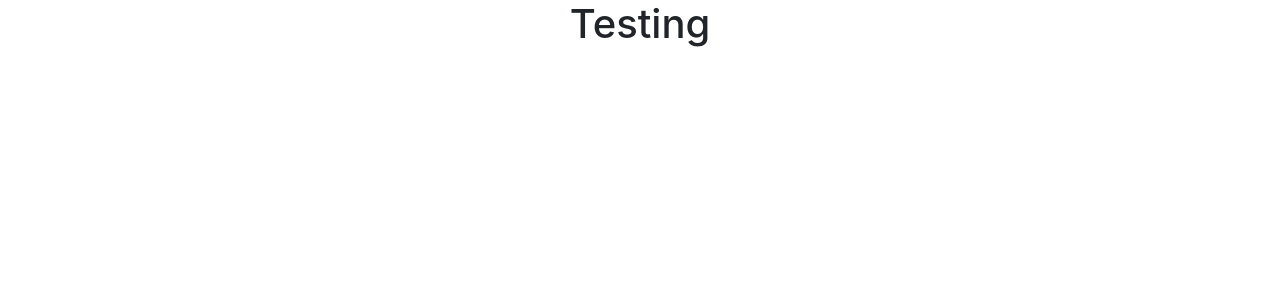
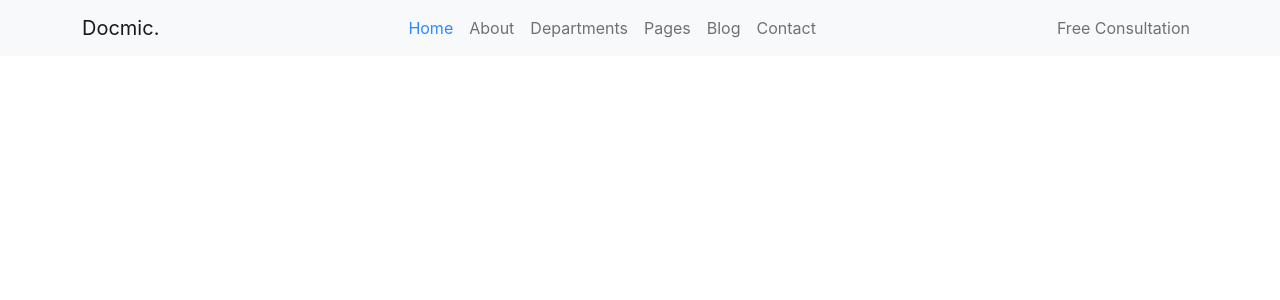
Before and after one commit to sujoncham/Health-Bondhu-Limited-Task, a React (Create React App) app: page / in a window 1280 px wide. Shown: the top 300 px of the page. Built offline with nearby package versions, Linux system fonts and the light colour scheme.

Commit message:
created component folder, then header, footer, pages, homesections

```diff
--- a/src/App.js
+++ b/src/App.js
@@ -1,9 +1,10 @@
 import './App.css';
+import Header from './components/Header/Header';
 
 function App() {
   return (
     <div className="App">
-      <h1>Testing</h1>
+      <Header></Header>
     </div>
   );
 }
--- /dev/null
+++ b/src/components/Header/Header.js
@@ -0,0 +1,30 @@
+import React from 'react';
+import { Container, Nav, Navbar } from 'react-bootstrap';
+
+const Header = () => {
+    return (
+        <Navbar bg="light" expand="lg">
+            <Container>
+                <Navbar.Brand href="#">Docmic.</Navbar.Brand>
+                <Navbar.Toggle aria-controls="navbarScroll" />
+                <Navbar.Collapse id="navbarScroll">
+                <Nav className="ms-auto my-2 my-lg-0"
+                    style={{ maxHeight: '100px' }} navbarScroll >
+                    <Nav.Link style={{color:'#2D89FF'}} href="#action1">Home</Nav.Link>
+                    <Nav.Link href="#action2">About</Nav.Link>
+                    <Nav.Link href="#action2">Departments</Nav.Link>
+                    <Nav.Link href="#action2">Pages</Nav.Link>
+                    <Nav.Link href="#action2">Blog</Nav.Link>
+                    <Nav.Link href="#action2">Contact</Nav.Link>
+                </Nav>
+                <Nav className="ms-auto my-2 my-lg-0">
+                    <Nav.Link href="#action1">Free Consultation</Nav.Link>
+                </Nav>
+
+                </Navbar.Collapse>
+            </Container>
+        </Navbar>
+    );
+};
+
+export default Header;
```
Also changed, not shown: src/components/Footer/Footer.js (added, +11 -0 lines), src/components/HomeSections/Appointment.js (added, +11 -0 lines), src/components/HomeSections/Banner.js (added, +11 -0 lines), src/components/HomeSections/FQA.js (added, +11 -0 lines), src/components/HomeSections/Services.js (added, +11 -0 lines), src/components/HomeSections/Testimonial.js (added, +11 -0 lines), src/components/HomeSections/Treatment.js (added, +11 -0 lines), src/components/Pages/Home.js (added).
